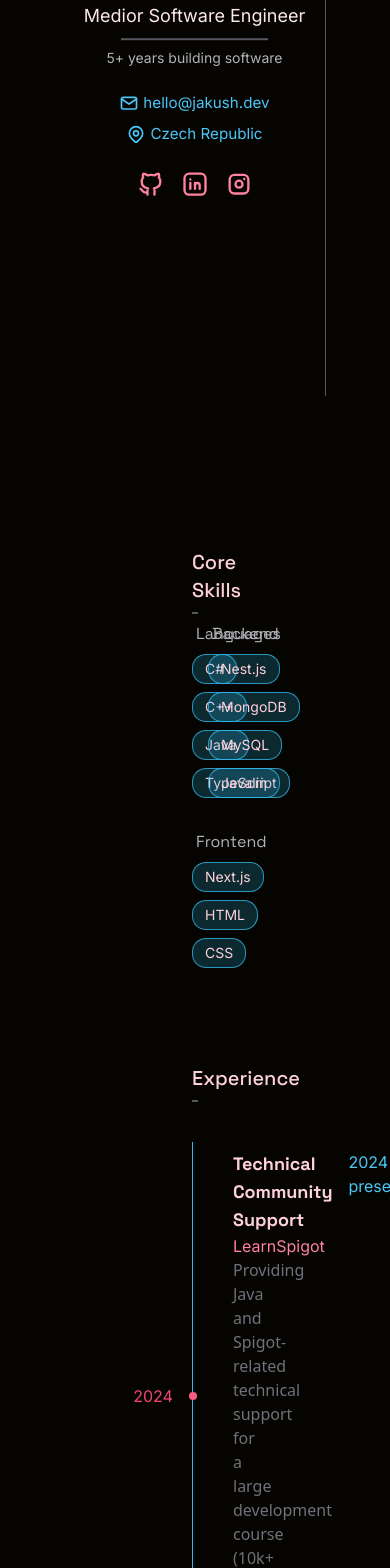
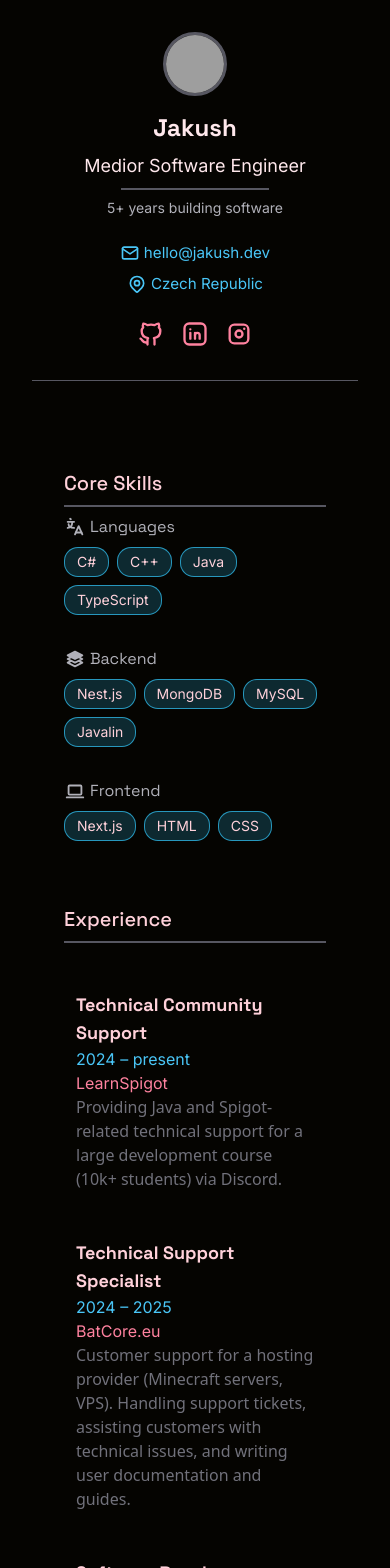
Before and after one commit to Jakush/JakushWebsite, a Next.js app: page / in a window 390 px wide. Shown: the top 1568 px of the page. Built offline with nearby package versions, Linux system fonts and the light colour scheme; grey boxes are pictures that could not be loaded.

Commit message:
feat(responsivity): add responsivity to website

```diff
--- a/app/components/experience-card.tsx
+++ b/app/components/experience-card.tsx
@@ -52,23 +52,23 @@ export default function ExperienceCard() {
             <ContentHeader>Experience</ContentHeader>
             <ContentDividerLine />
             <div className="py-8">
-                <div className="flex flex-col gap-8 border-l border-secondary-500 px-8">
+                <div className="flex flex-col gap-8 border-l border-secondary-500 px-8 max-sm:px-1 max-[400px]:border-l-0">
                     {sortedExperiences.map((exp, index) => {
                         const showYear =
                             index === 0 || exp.from !== sortedExperiences[index - 1].from;
 
                         return (
                             <div key={`${exp.title}-${index}`} className="relative flex flex-col gap-2 group">
-                                <div className="absolute -left-8 top-1/2 size-2 rounded-full bg-primary-400 -translate-y-1/2 -translate-x-1/2 group-hover:animate-pulse" />
+                                <div className="absolute -left-8 top-1/2 size-2 rounded-full bg-primary-400 -translate-y-1/2 -translate-x-1/2 group-hover:animate-pulse max-sm:-left-1 max-[400px]:hidden" />
 
                                 {showYear && (
-                                    <p className="absolute -left-18 top-1/2 text-primary-500 -translate-y-1/2 -translate-x-1/2 font-inter">
+                                    <p className="absolute -left-18 top-1/2 text-primary-500 -translate-y-1/2 -translate-x-1/2 font-inter max-sm:hidden">
                                         {exp.from}
                                     </p>
                                 )}
 
                                 <div className="rounded-xl p-2">
-                                    <div className="flex justify-between gap-4">
+                                    <div className="flex justify-between gap-4 max-[560px]:justify-start max-[560px]:flex-col max-[560px]:gap-0">
                                         <h4 className="font-space-grotesk font-bold text-lg">
                                             {exp.title}
                                         </h4>
--- a/app/components/skill-card.tsx
+++ b/app/components/skill-card.tsx
@@ -41,7 +41,7 @@ export default function SkillCard() {
         <ContentCategory sectionId={"skills"}>
             <ContentHeader>Core Skills</ContentHeader>
             <ContentDividerLine />
-            <div className="grid grid-cols-2 gap-x-4 gap-y-8">
+            <div className="grid grid-cols-2 gap-x-4 gap-y-8 max-md:grid-cols-1">
                 {skills.map((skillCat, index) => (
                     <div className="flex flex-col gap-2" key={index}>
                         <h3 className="font-space-grotesk text-accent-400 flex gap-1 items-center">{skillCat.title}</h3>
--- a/app/page.tsx
+++ b/app/page.tsx
@@ -19,10 +19,10 @@ const socials = [
 
 export default function HomePage() {
     return (
-        <main className="px-16 mx-auto w-screen min-h-screen">
-            <div className="grid grid-cols-1 sm:grid-cols-3 gap-6">
-                <div className="sm:col-span-1 border-r border-accent-600 py-10">
-                    <div className="sticky top-1/2 -translate-y-1/2 w-full flex flex-col gap-4 items-center">
+        <main className="px-16 mx-auto w-screen min-h-screen max-md:px-12 max-sm:px-8 max-[300px]:px-1">
+            <div className="grid grid-cols-1 sm:grid-cols-3 gap-6 max-md:flex flex-col">
+                <div className="sm:col-span-1 border-r border-accent-600 py-10 max-md:border-r-0 max-md:border-b max-md:py-8">
+                    <div className="sticky top-1/2 -translate-y-1/2 w-full flex flex-col gap-4 items-center max-md:top-0 max-md:translate-y-0">
                         <Image
                             src="https://cdn.discordapp.com/avatars/742790698407034971/d5f4b428ae04cfcba5d1f7d9118e216e.webp?size=240"
                             alt="logo"
@@ -33,11 +33,11 @@ export default function HomePage() {
 
                         <div className="flex flex-col items-center gap-2 text-primary-50">
                             <h1 className="font-space-grotesk font-bold text-2xl">Jakush</h1>
-                            <p className="font-inter text-lg">Medior Software Engineer</p>
+                            <p className="font-inter text-lg text-center">Medior Software Engineer</p>
 
                             <hr className="border border-accent-600 w-2/3" />
 
-                            <p className="font-inter text-sm text-accent-400">5+ years building software</p>
+                            <p className="font-inter text-sm text-accent-400 text-center">5+ years building software</p>
 
                             <div className="flex flex-col items-center gap-2 text-secondary-400 mt-4">
                                 <a href="mailto:hello@jakush.dev" className="font-inter flex gap-1 items-center text-[0.95rem] hover:text-hover-200 transition-all duration-300"><IconMail size={20} /> hello@jakush.dev</a>
@@ -56,7 +56,7 @@ export default function HomePage() {
                 </div>
 
 
-                <div className="sm:col-span-2 w-full flex flex-col gap-24 h-full px-32 py-32">
+                <div className="sm:col-span-2 w-full flex flex-col gap-24 h-full px-32 py-32 max-md:gap-16 max-sm:px-8 max-md:py-0 max-md:pt-16">
                     <SkillCard />
                     <ExperienceCard />
                 </div>
```
